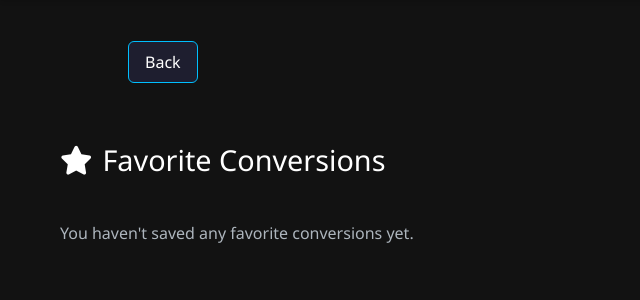
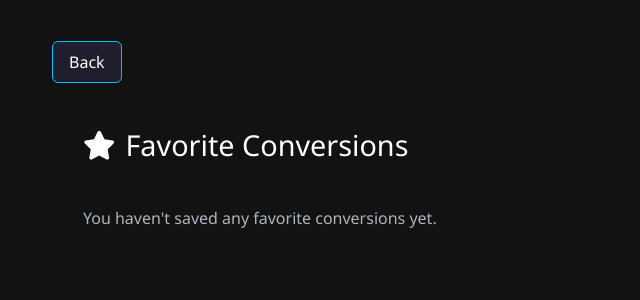
Before and after one commit to devteam-fine/multiCurrencyConverter, a Flask app: page /favorite in a window 1280 px wide. Shown: the part 59-359 px from the top of the page, without its empty margins (0-640 px from the left). Run offline with Flask 3, Linux system fonts and the light colour scheme.

Commit message:
added responsive

```diff
--- a/static/css/main.css
+++ b/static/css/main.css
@@ -168,6 +168,30 @@ body {
     #swap-button {
         margin-bottom: 1rem;
     }
+    .back-btn{
+        margin-left: 22px;
+    }
+    .favorite-section {
+    margin: 13px auto;
+}
+}
+@media (min-width: 600px) {
+    .back-btn{
+        margin-left: 41px;
+    }
+     .favorite-section {
+    margin: 23px auto;
+    padding: 2px 43px;
+}
+}
+@media (min-width: 900px) {
+    .back-btn{
+        margin-left: 52px;
+    }
+    .favorite-section {
+    margin: 23px auto;
+    padding: 2px 43px;
+}
 }
 
 /* Animation for result display */
--- a/templates/favorite.html
+++ b/templates/favorite.html
@@ -40,7 +40,7 @@
                 <div class="card shadow-sm">
                     <div class="card-header bg-light d-flex justify-content-between">
                         <h2 class="h5 mb-0">Convert Currency</h2>
-                        <button id="closePopup"><i class="fa-solid fa-xmark"></i></button>
+                        <button id="closePopup" style="background-color:rgb(7, 7, 171);"><i class="fa-solid fa-xmark" ></i></button>
                     </div>
                     <div class="card-body">
                         <form id="converter-form">
```
